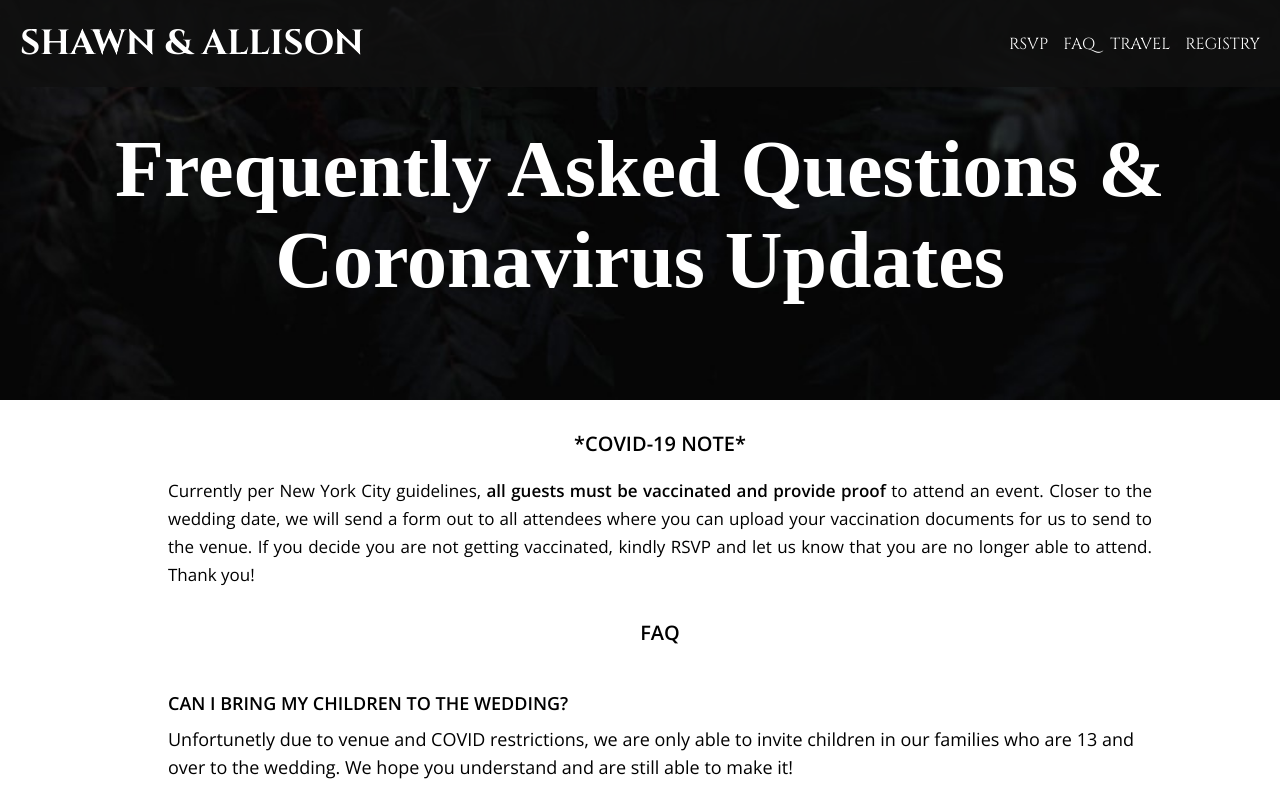
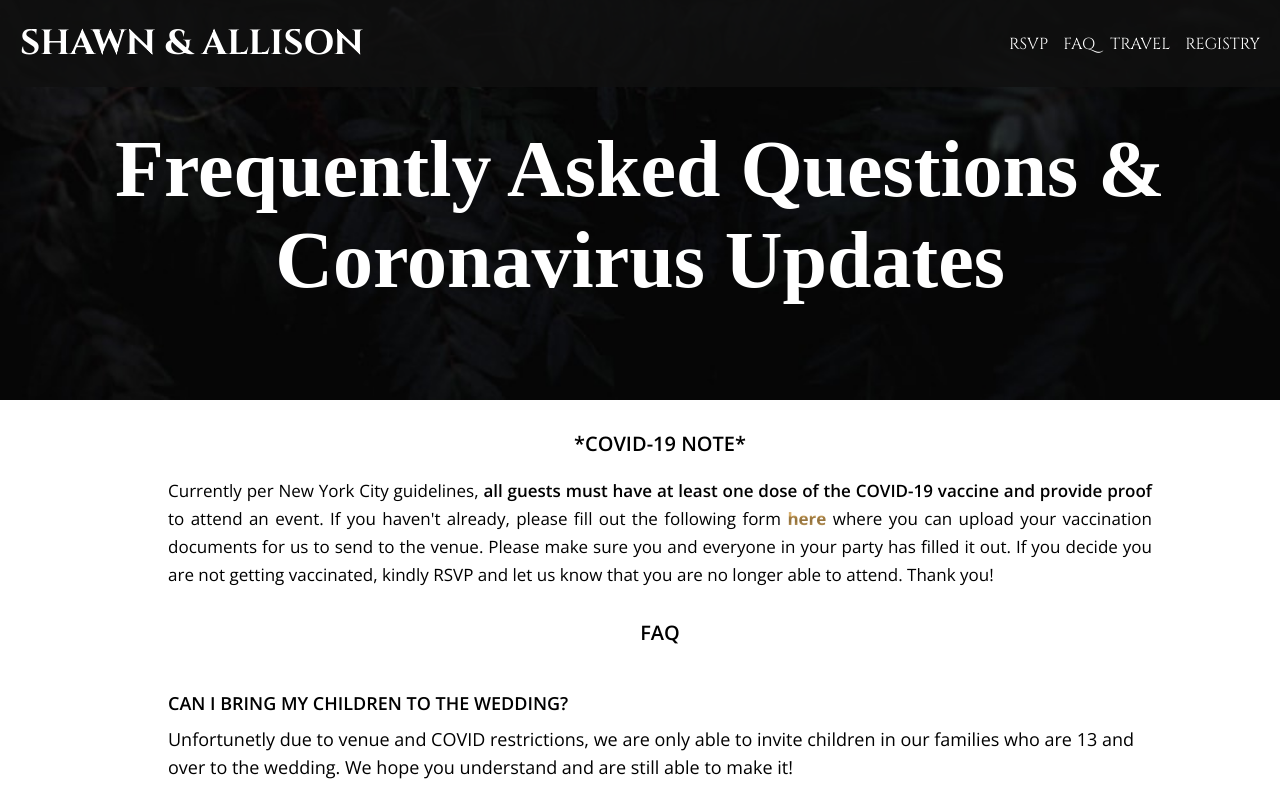
Before and after one commit to allicue/wedding-website, a React (Create React App) app: page /FAQ in a window 1280 px wide. Shown: the top 800 px of the page. Built offline with nearby package versions, Linux system fonts and the light colour scheme; a web font is replaced by a local one.

Commit message:
updated COVID rules and driving directions

```diff
--- a/src/screens/FAQ/FAQ.jsx
+++ b/src/screens/FAQ/FAQ.jsx
@@ -13,17 +13,12 @@ function FAQ(props) {
       <body id='body-faq'>
         <p className="FAQ-subtitle">*COVID-19 NOTE*</p>
         <p className='FAQ-body-text'>
-          Currently per New York City guidelines, <span id='covid-policy'> all guests must be vaccinated and provide
-            proof </span> to attend an event. Closer to the wedding date, we will send a form out to all attendees
-          where you can upload your vaccination documents for us to send to the venue.
-          If you decide you are not getting vaccinated, kindly RSVP and let us know that you are no longer able to attend. Thank you!
-
-          {/* Currently per New York State guidelines, <span id='covid-policy'>all guests are required to complete a
-        contact tracing form as well as submit proof of a vaccination card (2nd dose must be completed
-        2 weeks prior to October 1st), a negative PCR test within 72 hours, or a negative rapid test within 6 hours from
-        the start of the event and continue to wear a mask while not eating or drinking. </span>
-        Please continue to check back here for any updates as we get closer to the date! */}
-          </p>
+          Currently per New York City guidelines, <span id='covid-policy'> all guests must have at least one dose of the COVID-19 vaccine and provide
+          proof </span> to attend an event. If you haven't already, please fill out the following form <a className='random-links' rel="noreferrer"
+          target='_blank' href="https://docs.google.com/forms/d/1ybpg58byTnFYVXgSwVGRUoWlNdEb_zAl8G4yJx-Arv8/viewform?edit_requested=true">here </a>
+          where you can upload your vaccination documents for us to send to the venue. Please make sure you and everyone in your party has filled it
+          out. If you decide you are not getting vaccinated, kindly RSVP and let us know that you are no longer able to attend. Thank you!
+        </p>
 
         <p className="FAQ-subtitle">FAQ</p>
         <ul>
@@ -69,13 +64,6 @@ function FAQ(props) {
             the park as we plan on starting the ceremony promptly at 6:00 PM.</li>
         </ul>
 
-        {/* <ul>
-          <li className='question'>Where can I take a COVID test?</li>
-          <li className='answer'>To find a testing location near you in NYC,
-          click<a className='random-links' target='_blank' rel="noreferrer" href="https://www1.nyc.gov/site/coronavirus/get-tested/covid-19-testing.page"> here </a>
-          and follow the prompts.</li>
-        </ul> */}
-
         <hr className='line-break'></hr>
         <p className='question contact-form-blurb'>Didn't see your question above? Submit the form below and someone will get back to you soon!</p>
         <ContactForm></ContactForm>
--- a/src/screens/Travel/Travel.jsx
+++ b/src/screens/Travel/Travel.jsx
@@ -20,9 +20,10 @@ function Travel(props) {
         Tunnel on the right- walk through the tunnel and continue straight to the Boathouse.</p>
 
         <h3 className='travel-subtitle'>By Driving</h3>
-        <p className='travel-text'>Make your way to the Willink Drive & Flatbush Avenue Entrance: <b>40.66377620318476, -73.9630156760817</b>.
-        You can enter the park here and a wayfinder will direct you to the parking lot inside Prospect Park. Please note that parking is
-        limited and if the lot is full, street parking is available near the Lincoln Road & Ocean Avenue Entrance: <b>101 Ocean Ave, Brooklyn, NY 11225</b>.</p>
+        <p className='travel-text'>If you're driving, set your GPS location to enter the Willink Drive & Flatbush Avenue Entrance: <b>40.66377620318476, -73.9630156760817</b>.
+          Please have the wedding invitation or <a className='random-links' rel="noreferrer" target='_blank' href={Map}> electronic direction card here</a> or below to show to staff who
+          will direct you to the guest parking lot. From there, you can follow the path to the boathouse. Please note that parking is limited and if the lot is full, street parking is available
+          near the Lincoln Road & Ocean Avenue Entrance: <b>101 Ocean Ave, Brooklyn, NY 11225</b>.</p>
 
         <h3 className='travel-subtitle' id='map-section'>Map</h3>
         <p className='travel-text'>Please see a map of the venue and entrance locations below or by clicking
```
Also changed, not shown: 1 other file (tests, documents, lock files or other folders).
